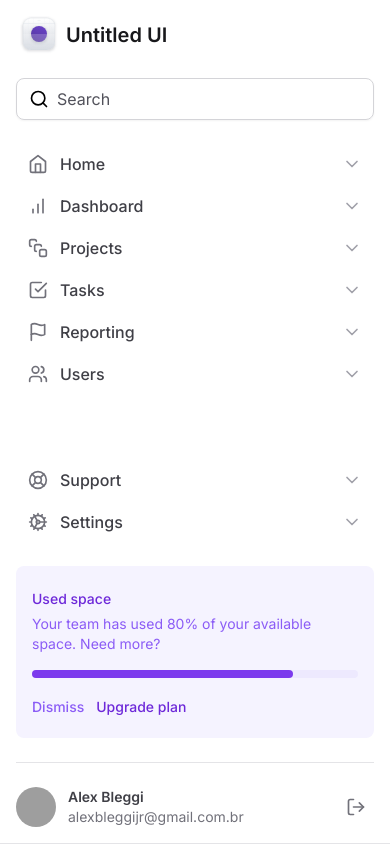
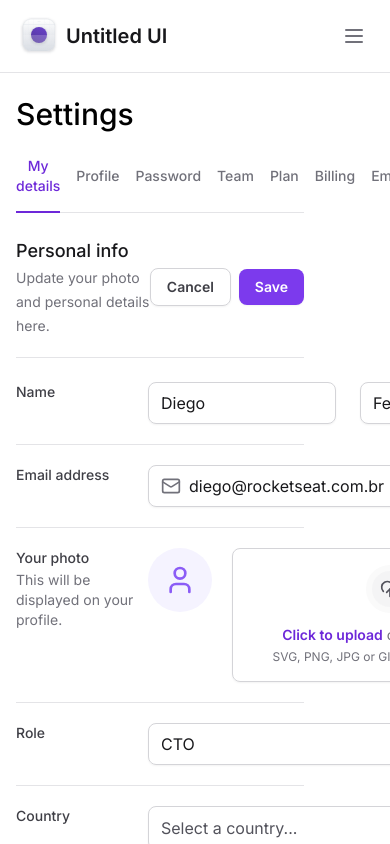
Before and after one commit to alexbleggijr/rocketseat-course-tailwind-diego-fernandes, a Next.js app: page / in a window 390 px wide. Shown: the top 844 px of the page. Built offline with nearby package versions, Linux system fonts and the light colour scheme; grey boxes are pictures that could not be loaded.

Commit message:
abertura da Sidebar

```diff
--- a/package.json
+++ b/package.json
@@ -10,6 +10,7 @@
   },
   "dependencies": {
     "@formkit/auto-animate": "^0.7.0",
+    "@radix-ui/react-collapsible": "^1.0.3",
     "@radix-ui/react-select": "^1.2.2",
     "@radix-ui/react-tabs": "^1.0.4",
     "@types/node": "20.4.5",
--- a/src/app/layout.tsx
+++ b/src/app/layout.tsx
@@ -20,7 +20,9 @@
       <body className={inter.className}>
         <div className="grid min-h-screen grid-cols-app">
           <Sidebar />
-          <main className="px-8 pb-12 pt-8">{children}</main>
+          <main className="px-4 pb-12 pt-24 lg:col-start-2 lg:px-8 lg:pt-8">
+            {children}
+          </main>
         </div>
       </body>
     </html>
--- a/src/components/Sidebar/index.tsx
+++ b/src/components/Sidebar/index.tsx
@@ -1,25 +1,41 @@
-import * as Input from '@/components/Input'
+'use client'
+
 import { Logo } from '@/components/Sidebar/Logo'
 import {
+  Search,
   BarChart,
   CheckSquare,
-  Cog,
   Flag,
   Home,
-  LifeBuoy,
-  Search,
   SquareStack,
   Users,
+  LifeBuoy,
+  Cog,
+  Menu,
 } from 'lucide-react'
 import { NavItem } from './NavItem'
+import { UsedSpaceWidget } from './UsedSpaceWidget'
 import { Profile } from './Profile'
-import { UsedSpaceWidget } from './UsedSpaceWidget'
+import * as Collapsible from '@radix-ui/react-collapsible'
+import * as Input from '@/components/Input'
+import { Button } from '../Button'
 
 export function Sidebar() {
   return (
-    <aside className="fixed bottom-0 left-0 right-0 top-0 z-20 flex flex-col gap-6 border-b border-zinc-200 bg-white p-4 lg:relative lg:right-auto lg:w-80 lg:border-r lg:px-5 lg:py-8">
+    <Collapsible.Root className="fixed left-0 right-0 top-0 z-20 flex flex-col gap-6 border-b border-zinc-200 bg-white p-4 data-[state=open]:bottom-0 lg:right-auto  lg:w-80 lg:border-r lg:px-5 lg:py-8 lg:data-[state=closed]:bottom-0">
+      <div className="flex items-center justify-between">
         <Logo />
+        <Collapsible.Trigger asChild className="lg:hidden">
+          <Button variant="ghost">
+            <Menu className="h-6 w-6" />
+          </Button>
+        </Collapsible.Trigger>
+      </div>
 
+      <Collapsible.Content
+        forceMount
+        className="flex flex-1 flex-col gap-6 data-[state=closed]:hidden lg:data-[state=closed]:flex"
+      >
         <Input.Root>
           <Input.Prefix>
             <Search className="h-5 w-5 to-zinc-500" />
@@ -48,6 +64,7 @@
 
           <Profile />
         </div>
-    </aside>
+      </Collapsible.Content>
+    </Collapsible.Root>
   )
 }
```
Also changed, not shown: 1 other file (tests, documents, lock files or other folders). Lines whose indentation alone changed are shown as unchanged.
